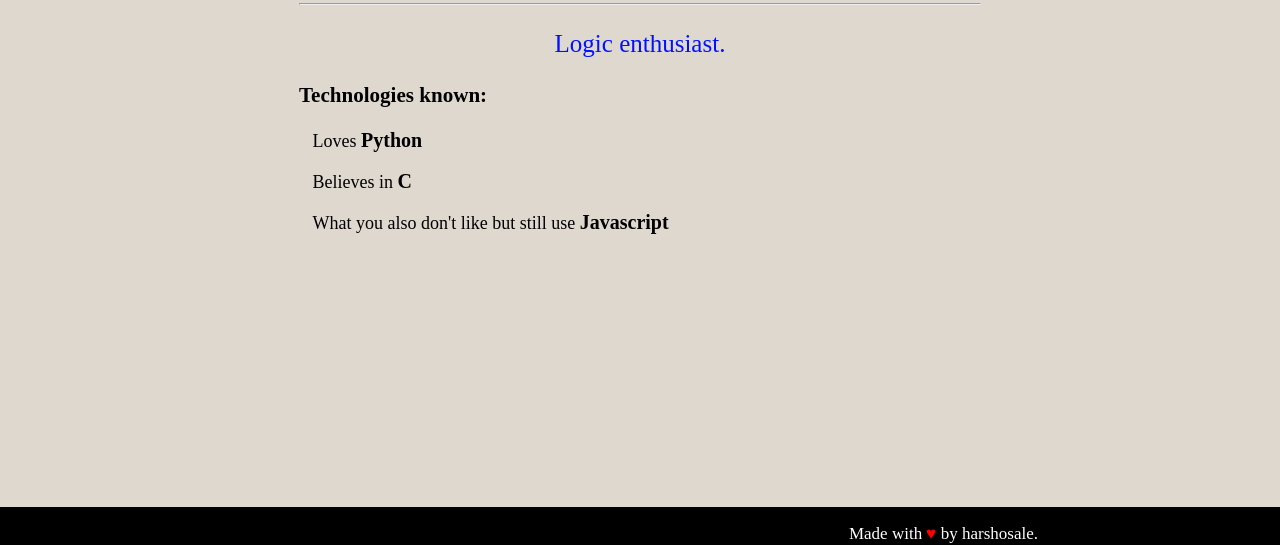
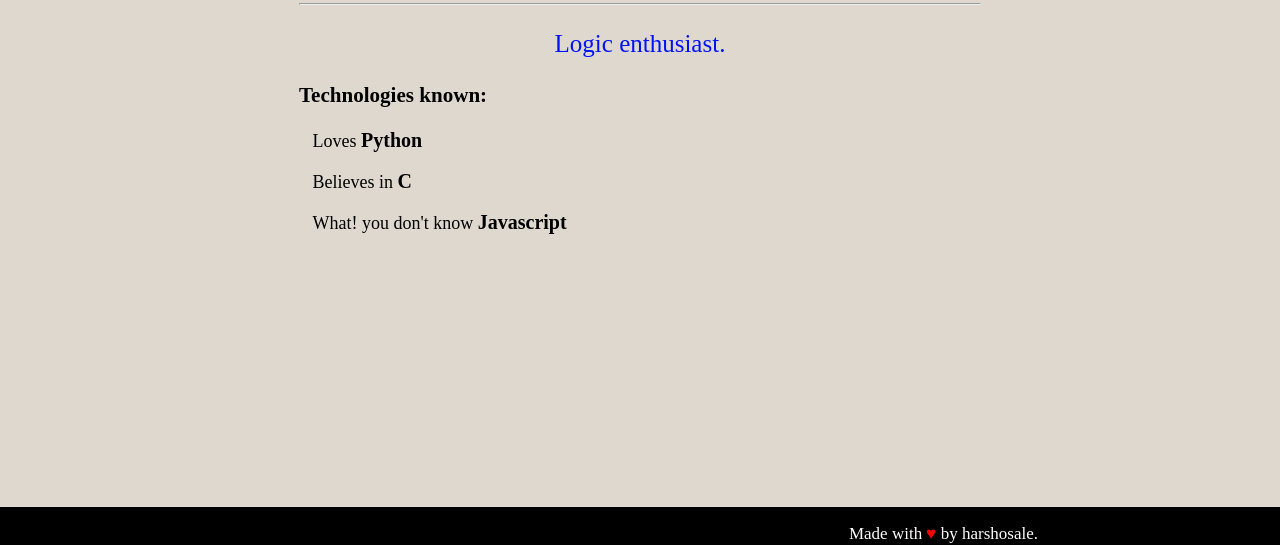
Before and after one commit to HarshadBhosale/portfolio_website, a plain HTML site: page index.html in a window 1280 px wide. Shown: the part 255-800 px from the top of the page. Drawn offline with Linux system fonts and the light colour scheme.

Commit message:
Update index.html
improved text

```diff
--- a/index.html
+++ b/index.html
@@ -37,7 +37,7 @@
             <h3>Technologies known:</h3>
             <p>&nbsp;&nbsp;&nbsp;Loves <span style="font-size:20px;font-weight:bold;">Python</span></p>
             <p>&nbsp;&nbsp;&nbsp;Believes in <span style="font-size:20px;font-weight:bold;">C</span></p>
-            <p>&nbsp;&nbsp;&nbsp;What you also don't like but still use <span style="font-size:20px;font-weight:bold;">Javascript</span></p>
+            <p>&nbsp;&nbsp;&nbsp;What! you don't know <span style="font-size:20px;font-weight:bold;">Javascript</span></p>
         </div>
 
     </div>
```
